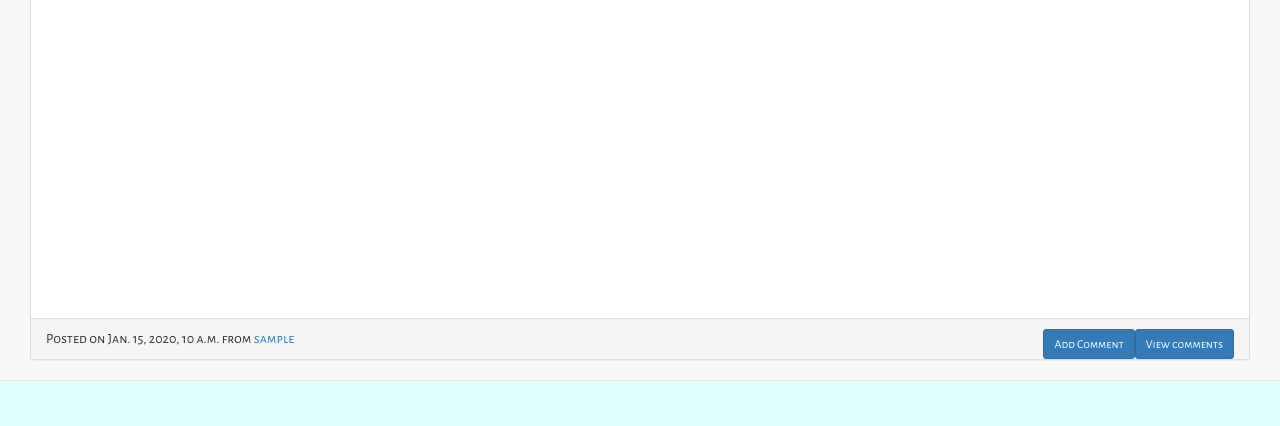
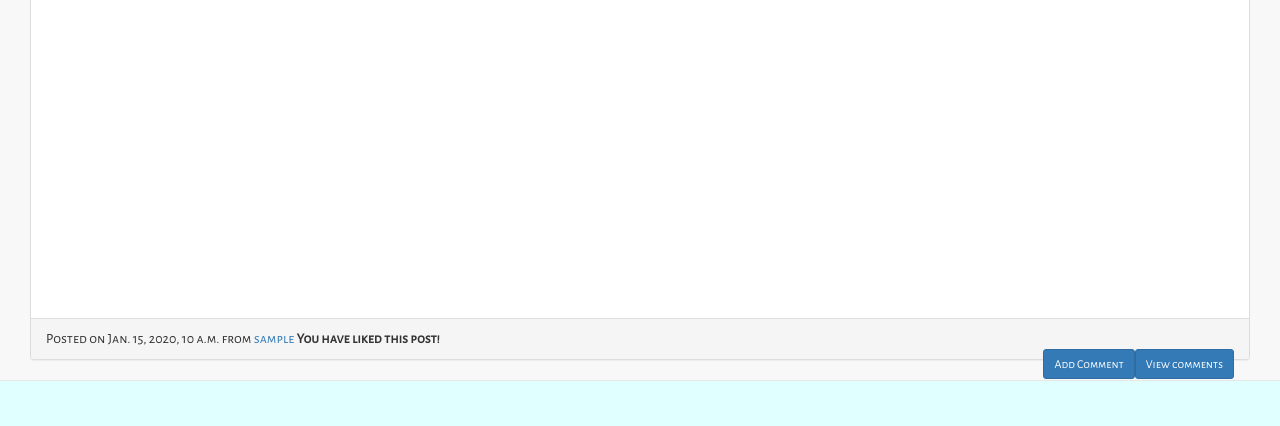
Before and after one commit to BozhanaKoleva/SnoutPage, a Django app: a page that uses SnoutPage_project/templates/SnoutPage/post.html in a window 1280 px wide. Shown: the part 374-800 px from the top of the page. Run offline with Django 3.2, Linux system fonts and the light colour scheme; a user stored in the database is signed in; tables that the repository leaves empty hold one stand-in row (values such as "Sample post"); grey boxes marked "Sample" are stand-in pictures; some libraries are stand-ins or nearby versions.

Commit message:
counting comments, posts on pet profile

```diff
--- a/SnoutPage_project/SnoutPage/views.py
+++ b/SnoutPage_project/SnoutPage/views.py
@@ -4,7 +4,7 @@ from django.contrib.auth import authenticate, login, logout,update_session_auth_
 from django.core.urlresolvers import reverse
 from django.contrib.auth.decorators import login_required
 from SnoutPage.models import UserProfile, Pet, Post, PostLike, Comment, AdditonalUserData,ImageTest
-from SnoutPage.forms import UserForm, UserProfileForm, PostForm, PetForm, CommentForm, EditUserForm, PostLikeForm,EditOtherDetails, AdditonalUserData,ImageForm
+from SnoutPage.forms import UserForm, UserProfileForm, PostForm, PetForm, CommentForm, EditUserForm, PostLikeForm,EditOtherDetails, AdditonalUserData,ImageForm, FollowForm
 from django.template.defaultfilters import slugify
 from django.contrib.auth.forms import UserChangeForm, PasswordChangeForm
 from django.contrib.auth.models import User
@@ -141,6 +141,13 @@ def pet(request, pet_name_slug):
     try:
         pet = Pet.objects.get(slug=pet_name_slug)
         posts = Post.objects.filter(pet=pet)
+        post_number=posts.count()
+        comment_number=0
+        for post in posts:
+            comSum = Comment.objects.filter(post=post).count()
+            comment_number += comSum
+        context_dict['post_number'] = post_number
+        context_dict['comment_number'] = comment_number
         context_dict['slug'] = pet_name_slug
         context_dict['posts'] = posts
         context_dict['owner'] = pet.owner
@@ -149,6 +156,8 @@ def pet(request, pet_name_slug):
         context_dict['picture'] = pet.picture
         context_dict['description'] = pet.description
     except Pet.DoesNotExist:
+        context_dict['post_number'] = None
+        context_dict['comment_number'] = None
         context_dict['slug'] = None
         context_dict['posts'] = None
         context_dict['owner'] = None
@@ -165,14 +174,17 @@ def post(request, post_title_slug):
     context_dict['form'] = form
     try:
         post = Post.objects.get(slug=post_title_slug)
-        liked_by_user = PostLike.objects.filter(post=post, liked = True, user = request.user)
-        if liked_by_user:
-            context_dict['not_liked_by_user'] = False
-        else:
-            context_dict['not_liked_by_user'] = True
+        user = request.user
+        if user.id != None:
+            context_dict['user'] = user
+            liked_by_user = PostLike.objects.filter(post=post, liked = True, user = user)
+            if liked_by_user:
+                context_dict['not_liked_by_user'] = False
+            else:
+                context_dict['not_liked_by_user'] = True
             if form.is_valid():
                 postlike = form.save(commit=False)
-                postlike.user = request.user
+                postlike.user = user
                 postLike.post = post
                 postLike.save()
             else:
@@ -319,6 +331,17 @@ def user_page(request, username):
         context_dict['pets'] = pets
         context_dict['userdata'] = userdata
         context_dict['user']=user
+        form= FollowForm()
+        context_dict['form'] = form
+        if form.is_valid():
+            follow = form.save(commit=False)
+            follow.user = owner
+            follow.follower = user
+            follow.save
+            #return render(request, 'SnoutPage/user_page.html',context_dict)
+        else:
+            print(form.errors)
+
     except:
         print ('didnt work')
 
--- a/SnoutPage_project/templates/SnoutPage/pet.html
+++ b/SnoutPage_project/templates/SnoutPage/pet.html
@@ -24,11 +24,11 @@
 
 <br>
 
-<span class="label" id = "popularity-text">Overall number of comments: </span> <span class="badge"> 5</span> <span class= "glyphicon glyphicon-comment"> </span>  <!----------------- pet overall number of comments on pet's posts -------->
+<span class="label" id = "popularity-text">Overall number of comments: </span> <span class="badge"> {{comment_number}} </span> <span class= "glyphicon glyphicon-comment"> </span>  <!----------------- pet overall number of comments on pet's posts -------->
 <a  href="{% url 'add_post' slug %}" class="btn btn-primary btn-sm pull-right" role="button">Add Post</a>
 <br>
 
-<span class="label" id = "popularity-text">Overall number of posts: </span> <span class="badge"> 5</span> <span class= "glyphicon glyphicon-asterisk"> </span>  <!----------------- pet overall number of posts -------->
+<span class="label" id = "popularity-text">Overall number of posts: </span> <span class="badge"> {{post_number}} </span> <span class= "glyphicon glyphicon-asterisk"> </span>  <!----------------- pet overall number of posts -------->
 
 
 
--- a/SnoutPage_project/templates/SnoutPage/post.html
+++ b/SnoutPage_project/templates/SnoutPage/post.html
@@ -17,6 +17,29 @@
 
   <div class="panel-footer">Posted on {{created_date}} from <a href="{% url 'user_page' author.username %}">{{author.username}}</a>
   {% if comments %}
+
+
+
+{% if user.is_authenticated %}
+{% if not_liked_by_user %}
+<form id="PostLikeForm" method="post"/>
+{% csrf_token %}
+<table>
+{{ form.as_table }}
+</table>
+<input type="submit" name="submit" value="Like"/>
+</form>
+{% endif %}
+<strong>You have liked this post!</strong><br/>
+{% else %}
+<strong>Log in to like and comment on this post!</strong><br/>
+{% endif %}
+
+
+
+
+
+
   <!-- Trigger the modal with a button -->
 <button type="button" class="btn btn-primary btn-sm pull-right" data-toggle="modal" data-target="#myModal">View comments</button>
 
```
Also changed, not shown: SnoutPage_project/templates/SnoutPage/user_page.html (+9 -0 lines), SnoutPage_project/SnoutPage/migrations/0009_follow.py (added).
